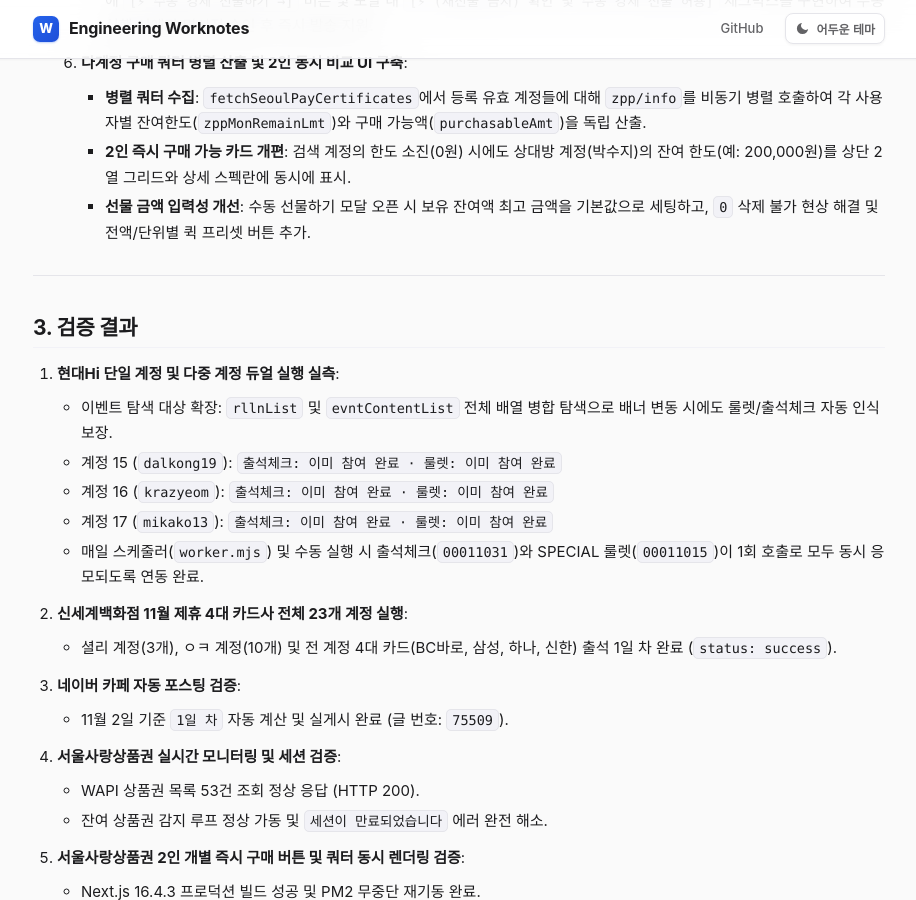
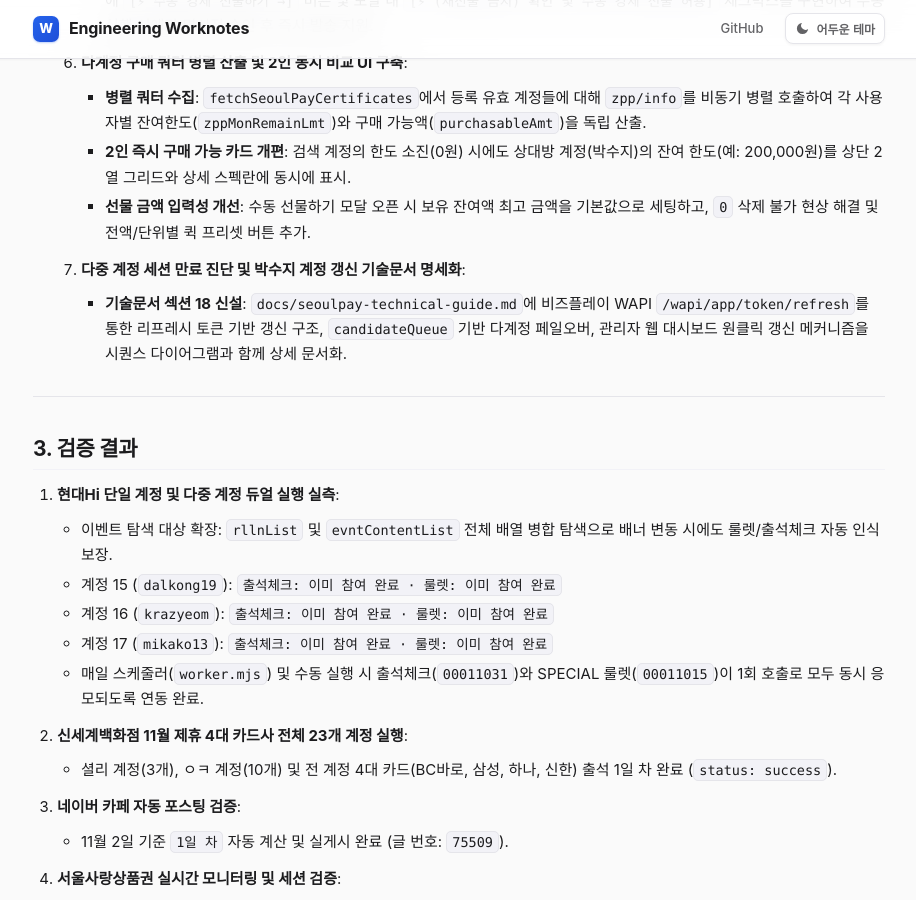
Before and after one commit to krazyeom/worknote, a Jekyll site: the page built from notes/2026-11-02-attendance-thehyundai-roulette-and-lottecinema.md, in a window 1280 px wide and 900 px high, scrolled down 4923 px. Shown: the whole window, without its empty margins (181-1097 px from the left). Built offline with Jekyll 4.4.1, drawn with Linux system fonts in a browser that asks for light colours; our own code applies the rules of GitHub Pages for plain Markdown files.

Commit message:
docs(notes): update worknote with Suji Park session renewal documentation

```diff
--- a/notes/2026-11-02-attendance-thehyundai-roulette-and-lottecinema.md
+++ b/notes/2026-11-02-attendance-thehyundai-roulette-and-lottecinema.md
@@ -127,6 +127,8 @@
      - **병렬 쿼터 수집**: `fetchSeoulPayCertificates`에서 등록 유효 계정들에 대해 `zpp/info`를 비동기 병렬 호출하여 각 사용자별 잔여한도(`zppMonRemainLmt`)와 구매 가능액(`purchasableAmt`)을 독립 산출.
      - **2인 즉시 구매 가능 카드 개편**: 검색 계정의 한도 소진(0원) 시에도 상대방 계정(박수지)의 잔여 한도(예: 200,000원)를 상단 2열 그리드와 상세 스펙란에 동시에 표시.
      - **선물 금액 입력성 개선**: 수동 선물하기 모달 오픈 시 보유 잔여액 최고 금액을 기본값으로 세팅하고, `0` 삭제 불가 현상 해결 및 전액/단위별 퀵 프리셋 버튼 추가.
+  7. **다중 계정 세션 만료 진단 및 박수지 계정 갱신 기술문서 명세화**:
+     - **기술문서 섹션 18 신설**: `docs/seoulpay-technical-guide.md`에 비즈플레이 WAPI `/wapi/app/token/refresh`를 통한 리프레시 토큰 기반 갱신 구조, `candidateQueue` 기반 다계정 페일오버, 관리자 웹 대시보드 원클릭 갱신 메커니즘을 시퀀스 다이어그램과 함께 상세 문서화.
 
 ---
 
```
